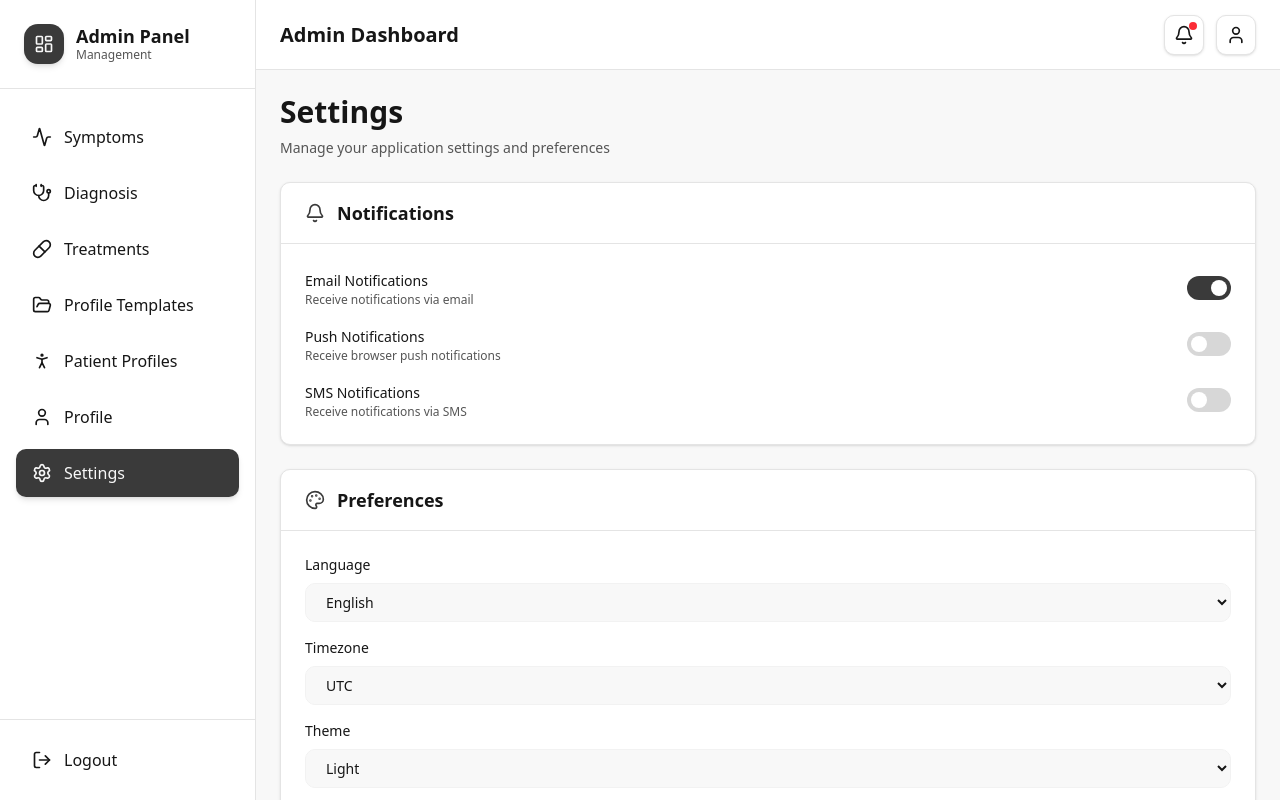
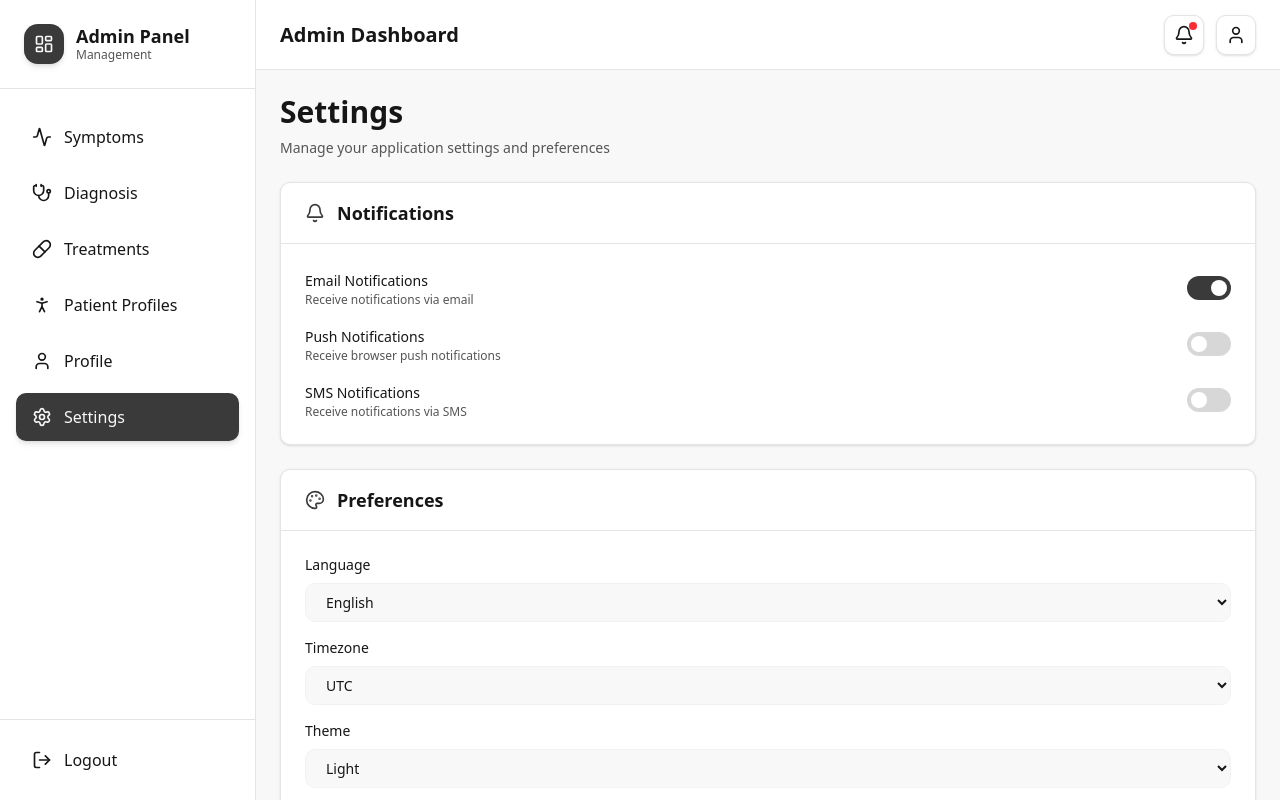
Before and after one commit to zubairkofficial/patient-agent-frontend, a React (Vite) app: page /admin/settings in a window 1280 px wide. Built offline with nearby package versions, Linux system fonts and the light colour scheme; sample sign-in values are in the browser's storage.

Commit message:
commented patient templated route

```diff
--- a/src/App.tsx
+++ b/src/App.tsx
@@ -21,7 +21,7 @@ import Chat from "@/pages/Users/Chats/Chat";
 import Symptoms from "@/pages/Admin/Symptoms/Symptoms";
 import DiagnosisPage from "@/pages/Admin/Diagnosis/Diagnosis";
 // import SeverityScaleRoutes from "@/pages/Admin/SeverityScale/SeverityScaleRoutes";
-import ProfileTemplateRoutes from "@/pages/Admin/ProfileTemplate/ProfileTemplateRoutes";
+// import ProfileTemplateRoutes from "@/pages/Admin/ProfileTemplate/ProfileTemplateRoutes";
 import Treatments from "@/pages/Admin/Treatments/Treatments";
 import Profile from "@/pages/Admin/Profile/Profile";
 import Settings from "@/pages/Admin/Settings/Settings";
@@ -83,10 +83,10 @@ function AppRoutes() {
                 path="severity-scale/*"
                 element={<SeverityScaleRoutes />}
               /> */}
-              <Route
+              {/* <Route
                 path="profile-templates/*"
                 element={<ProfileTemplateRoutes />}
-              />
+              /> */}
 
               <Route
                 path="patient-profiles/*"
--- a/src/components/layout/Sidebar/Sidebar.tsx
+++ b/src/components/layout/Sidebar/Sidebar.tsx
@@ -49,12 +49,12 @@ const sidebarItems: SidebarItem[] = [
     icon: Pill,
     path: "/admin/treatments",
   },
-  {
-    id: "profile-templates",
-    label: "Profile Templates",
-    icon: FolderOpen,
-    path: "/admin/profile-templates",
-  },
+  // {
+  //   id: "profile-templates",
+  //   label: "Profile Templates",
+  //   icon: FolderOpen,
+  //   path: "/admin/profile-templates",
+  // },
   {
     id: "patient-profile",
     label: "Patient Profiles",
```
